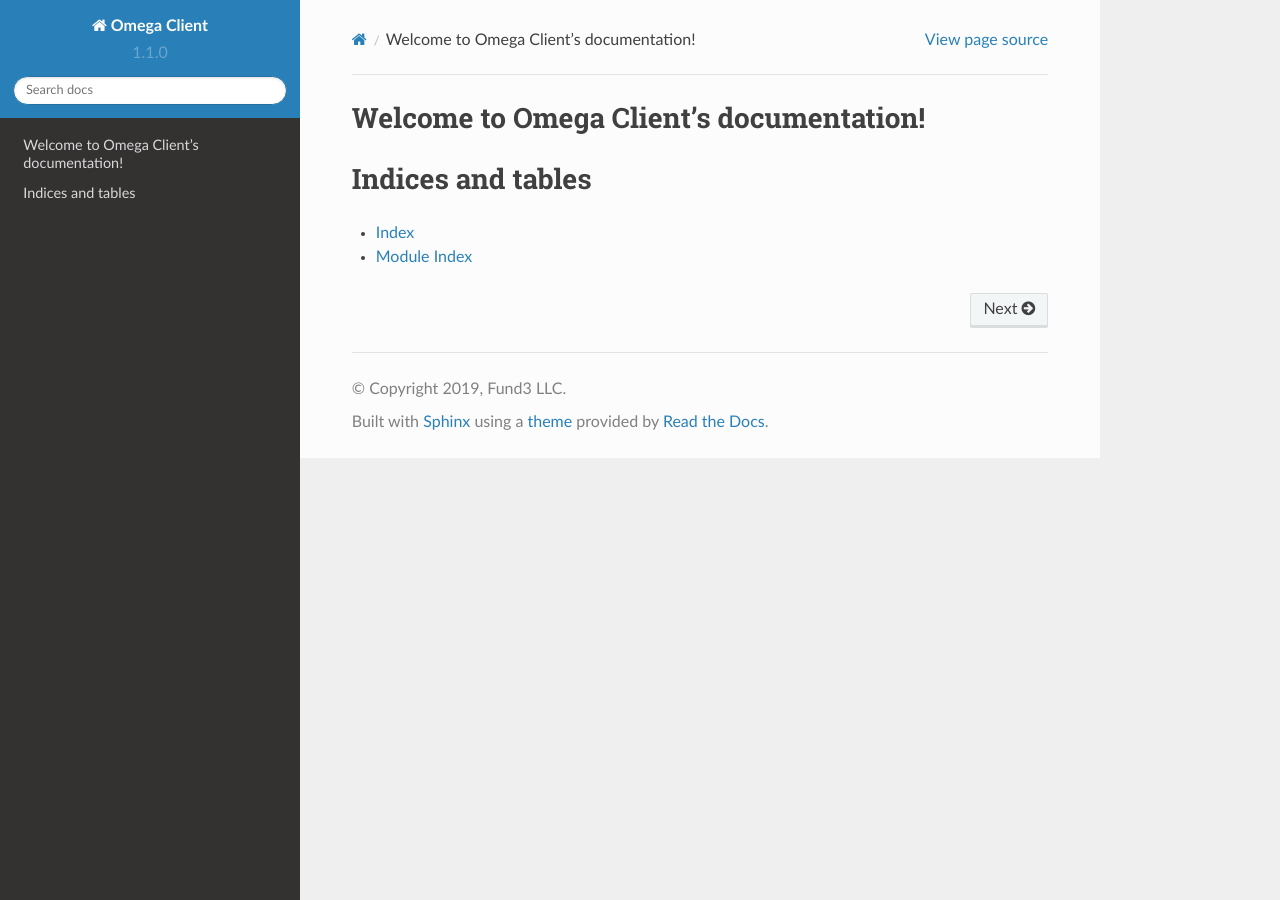
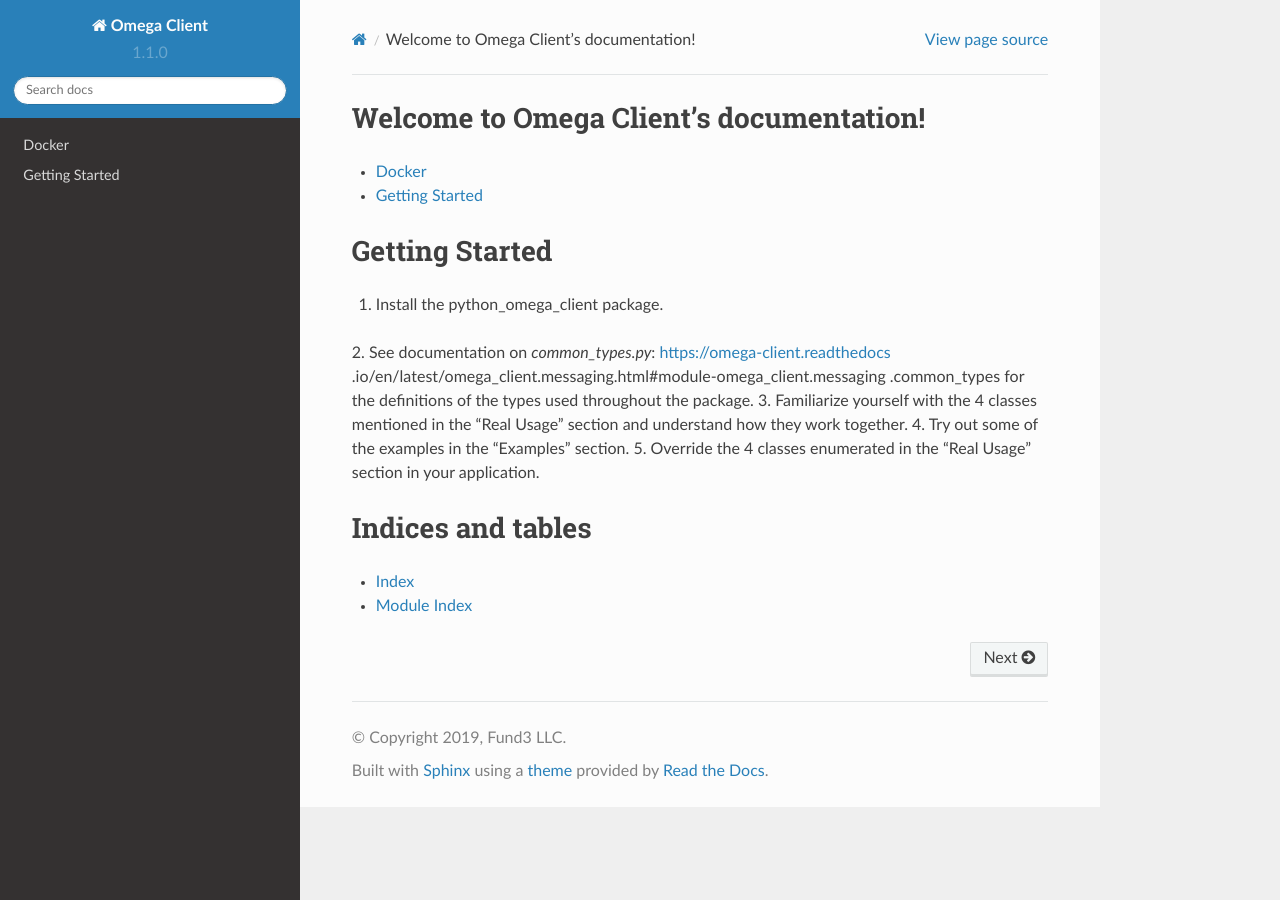
Before and after one commit to fund3/python_omega_client, a Sphinx documentation site: the page built from docs/source/index.rst, in a window 1280 px wide. Built offline with Sphinx 7.4.7 and the Read the Docs theme 2.0.0, drawn with Linux system fonts in a browser that asks for light colours.

Commit message:
docker, getting started sections of docs rst files done

```diff
--- a/docs/source/Docker.rst
+++ b/docs/source/Docker.rst
@@ -0,0 +1,6 @@
+Docker
+******
+
+From the root directory of the repo, do
+`docker build -f docker/python3.6/Dockerfile .`
+Replace python3.6 with the directory name that you are using.
--- a/docs/source/index.rst
+++ b/docs/source/index.rst
@@ -19,7 +19,18 @@
    Troubleshoot
 
 
+Getting Started
+===============
 
+1. Install the python_omega_client package.
+2. See documentation on `common_types.py`: https://omega-client.readthedocs
+.io/en/latest/omega_client.messaging.html#module-omega_client.messaging
+.common_types for the definitions of the types used throughout the package.
+3. Familiarize yourself with the 4 classes mentioned in the "Real Usage" section
+and understand how they work together.
+4. Try out some of the examples in the "Examples" section.
+5. Override the 4 classes enumerated in the "Real Usage" section in your
+application.
 
 Indices and tables
 ==================
```
Also changed, not shown: docs/source/Getting Started.rst (+12 -0 lines).
